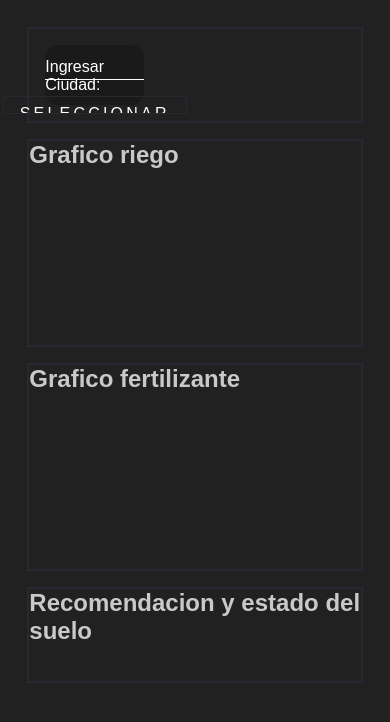
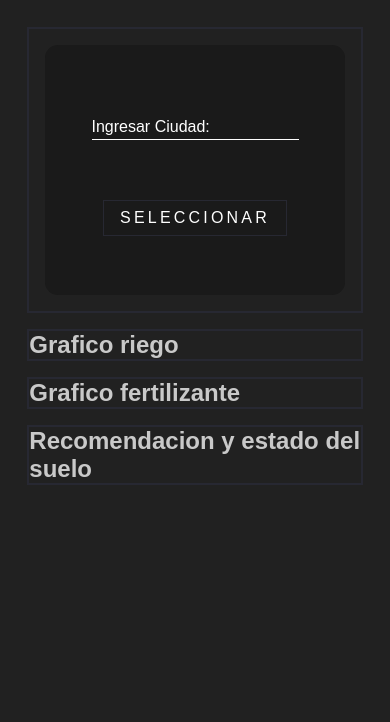
Before and after one commit to eldolan/Tesis, a Flask app: page / in a window 390 px wide. Shown: the part 69-791 px from the top of the page. Run offline with Flask 3, Linux system fonts and the light colour scheme; some web fonts are replaced.

Commit message:
Manejo de pantallas pequeñas

```diff
--- a/panel_control/static/css/style.css
+++ b/panel_control/static/css/style.css
@@ -181,7 +181,7 @@ nav a.active-link{
     z-index: 9;
     display: none;
 }
-
+/*grid*/
 .box{
     border: 2px solid var(--hover-color);
 }
@@ -198,65 +198,6 @@ nav a.active-link{
     "box2 box3 box4";
 }
 
-@media screen and (max-width: 750px) {
-    #abrir-menu, #cerrar-menu {
-        display: block;
-    }
-    #logo-inicio {
-        margin-right: 0;
-    }
-    #espaciado-campana {
-        margin-left: 0;
-    }
-    #espaciado-cerrar {
-        margin-right: auto;
-    }
-    #titulo-nav {
-        display: inline-block;
-    }
-    nav {
-        position: fixed;
-        top: 0;
-        right: -100%;
-        height: 100vh;
-        width: min(15em, 100%);
-        z-index: 10;
-        border-left: 1px solid var(--hover-color);
-        transition: right 0.3s ease-in-out;
-     }
-    nav.show {
-        right: 0;
-     }
-
-    nav.show ~ #overlay {
-        display: block;
-     }
-    nav ul{
-        width: 100%;
-        flex-direction: column;
-     }
-    nav a {
-        width: 100%;
-        padding-left: -2.5em;
-     }
-     nav .logo {
-        padding: 0 1.5em;
-        margin: 1em;
-     }
-     .grid-container {
-        display: grid;
-        grid-template-columns: 1fr 1fr;
-        grid-template-rows: repeat(6, 6em);
-        gap: 1em;
-        grid-template-areas:
-        "box1 box1"
-        "box2 box2"
-        "box2 box2"
-        "box3 box3"
-        "box3 box3"
-        "box4 box4";
-    }
-}
 form:has(div.user-box) {
     height: 100%;
     display: flex;
@@ -307,17 +248,15 @@ form:has(div.user-box) {
   font-size: 0.8rem;
 }
 
-.login-box form button {
+.login-box form button, #search-again-btn {
   padding: 0.5em 1em;
   color: #ffffff;
-  font-size: 1rem;
+  font-size: 1em;
   text-decoration: none;
   text-transform: uppercase;
-  overflow: hidden;
   transition: .5s;
   letter-spacing: 0.2em;
   border: 1px solid var(--hover-color);
-  margin-top: 1em;
 }
 
 .login-box form button:hover {
@@ -326,7 +265,7 @@ form:has(div.user-box) {
 
 .weather-results {
     width: 100%;
-    height: auto;
+    height: 100%;
     display: flex;
     flex-direction: column;
     align-items: center;
@@ -360,19 +299,93 @@ form:has(div.user-box) {
     margin: 0.2em 0;
 }
 
-#search-again-btn {
-  padding: 0.5em 1em;
-  color: #ffffff;
-  font-size: 1rem;
-  text-decoration: none;
-  text-transform: uppercase;
-  overflow: hidden;
-  transition: .5s;
-  letter-spacing: 0.2em;
-  border: 1px solid var(--hover-color);
-  margin-top: 1em;
-}
-
 #search-again-btn:hover {
   background: var(--hover-color);
 }
+
+@media screen and (max-width: 750px) {
+    #abrir-menu, #cerrar-menu {
+        display: block;
+    }
+    #logo-inicio {
+        margin-right: 0;
+    }
+    #espaciado-campana {
+        margin-left: 0;
+    }
+    #espaciado-cerrar {
+        margin-right: auto;
+    }
+    #titulo-nav {
+        display: inline-block;
+    }
+    nav {
+        position: fixed;
+        top: 0;
+        right: -100%;
+        height: 100vh;
+        width: min(15em, 100%);
+        z-index: 10;
+        border-left: 1px solid var(--hover-color);
+        transition: right 0.3s ease-in-out;
+     }
+    nav.show {
+        right: 0;
+     }
+
+    nav.show ~ #overlay {
+        display: block;
+     }
+    nav ul{
+        width: 100%;
+        flex-direction: column;
+     }
+    nav a {
+        width: 100%;
+        padding-left: -2.5em;
+     }
+     nav .logo {
+        padding: 0 1.5em;
+        margin: 1em;
+     }
+     .grid-container {
+        display: grid;
+        grid-template-columns: 1fr;
+        grid-template-rows: auto;
+        gap: 1em;
+        height: auto;
+        grid-template-areas:
+        "box1 "
+        "box2 "
+        "box3 "
+        "box4 ";
+    }
+    .login-box {
+        width: 100%;
+        min-height: 250px;
+    }
+    .weather-results {
+        width: 100%;
+        min-height: 250px;
+    }
+    .weather-results .weather-title {
+        font-size: 1.3rem;
+    }
+    .weather-results .weather-temp {
+        font-size: 2.2rem;
+    }
+}
+@media screen and (max-width: 375px) {
+    .login-box, .weather-results {
+        width: 100%;
+    }
+    .weather-results .weather-title {
+        font-size: 1.2rem;
+    }
+    .weather-results .weather-temp {
+        font-size: 2rem;
+    }
+    .weather-results p {
+        font-size: 0.9rem;
+    }
+}
```
